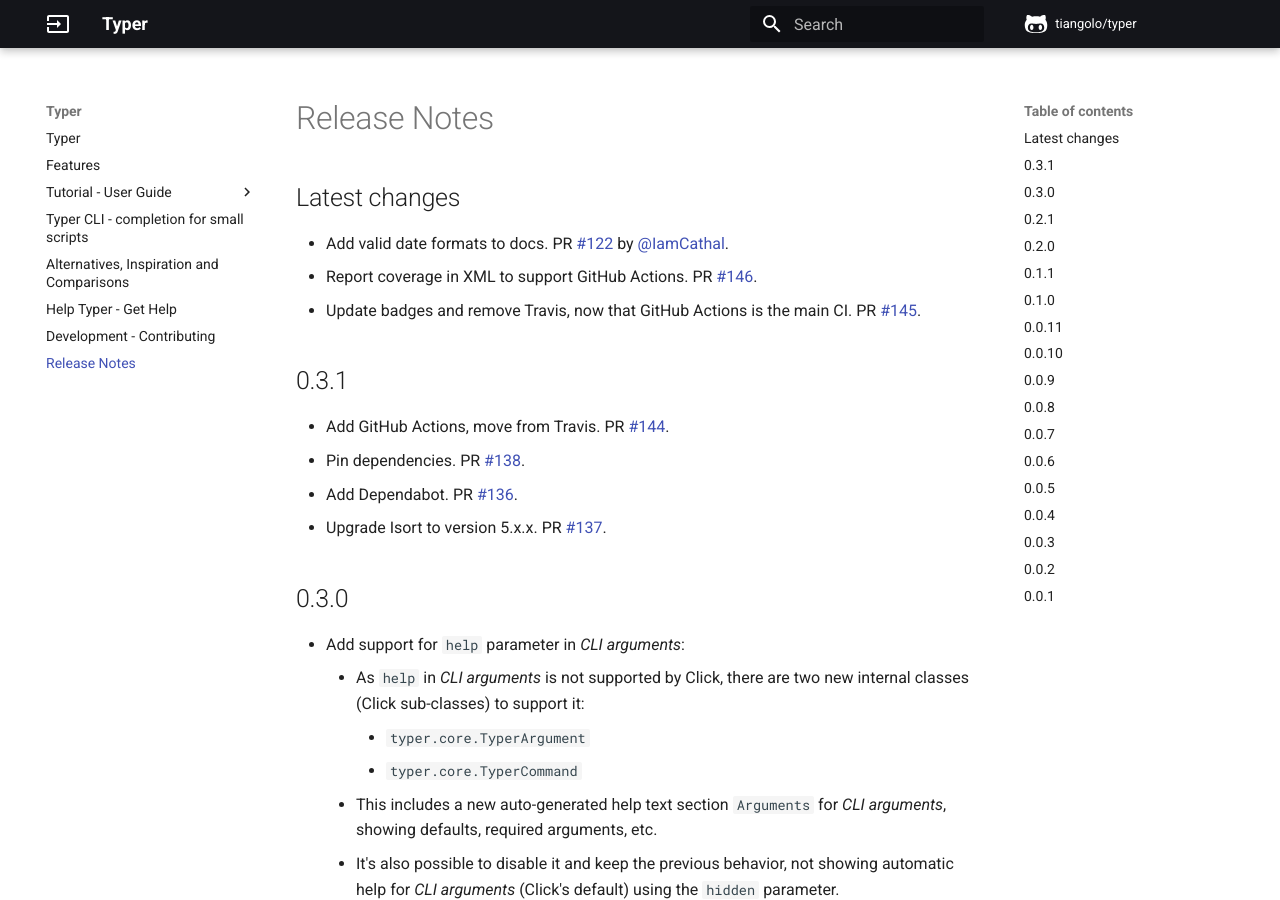
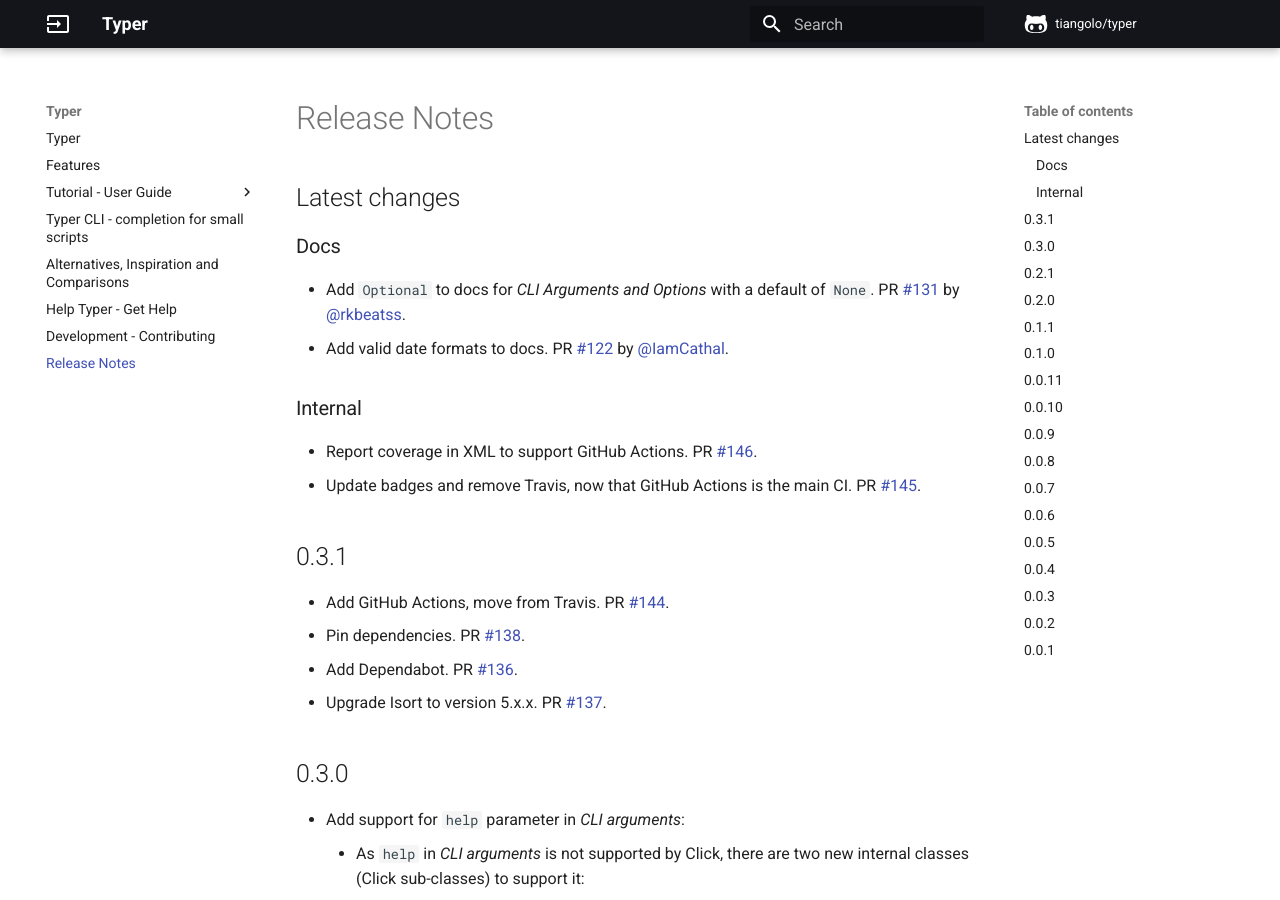
Before and after one commit to RED0731/red_pythonTyper, an MkDocs documentation site: the page built from docs/release-notes.md, in a window 1280 px wide and 900 px high. Built offline with MkDocs 1.6.1 and Material for MkDocs 9.7.7, drawn with Linux system fonts in a browser that asks for light colours; comment, search, counter and statistics services are not loaded.

Commit message:
📝 Update release notes

```diff
--- a/docs/release-notes.md
+++ b/docs/release-notes.md
@@ -1,6 +1,12 @@
 ## Latest changes
 
+### Docs
+
+* Add `Optional` to docs for *CLI Arguments and Options* with a default of `None`. PR [#131](https://github.com/tiangolo/typer/pull/131) by [@rkbeatss](https://github.com/rkbeatss).
 * Add valid date formats to docs. PR [#122](https://github.com/tiangolo/typer/pull/122) by [@IamCathal](https://github.com/IamCathal).
+
+### Internal
+
 * Report coverage in XML to support GitHub Actions. PR [#146](https://github.com/tiangolo/typer/pull/146).
 * Update badges and remove Travis, now that GitHub Actions is the main CI. PR [#145](https://github.com/tiangolo/typer/pull/145).
 
```
